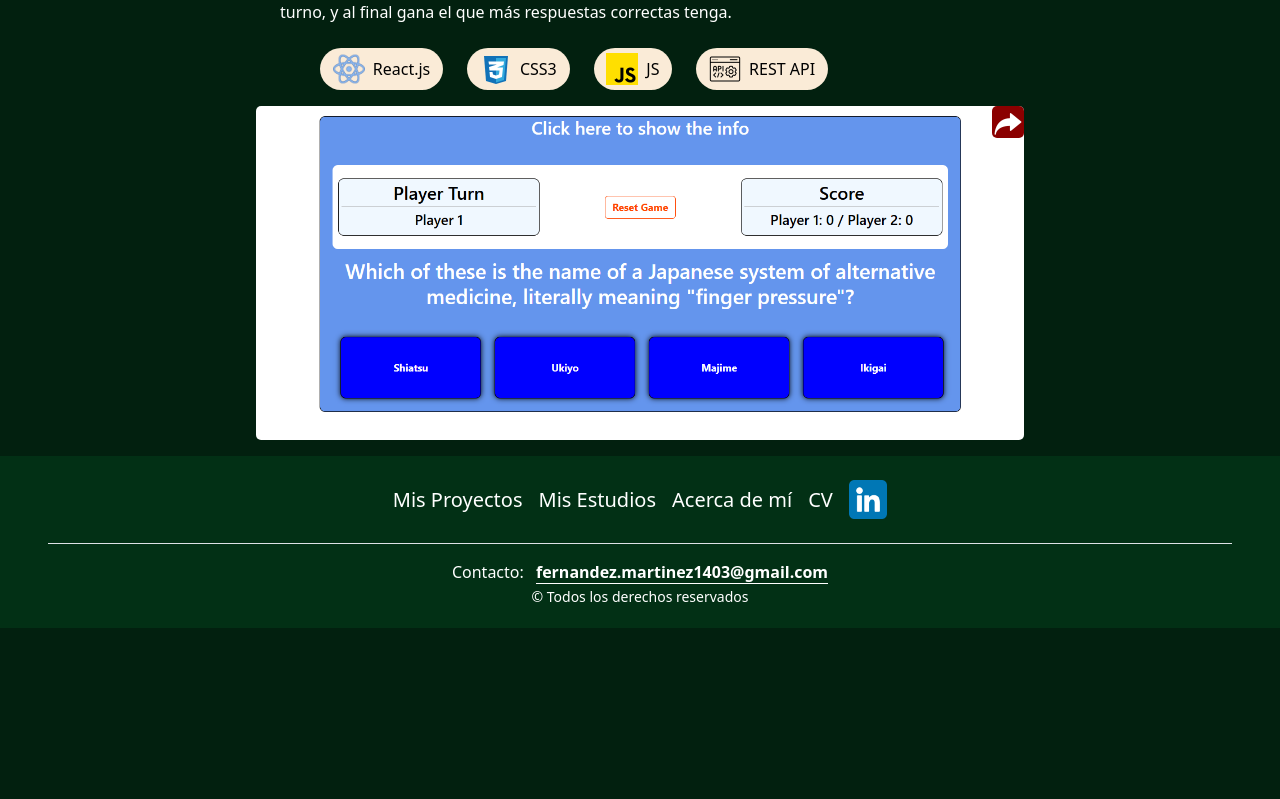
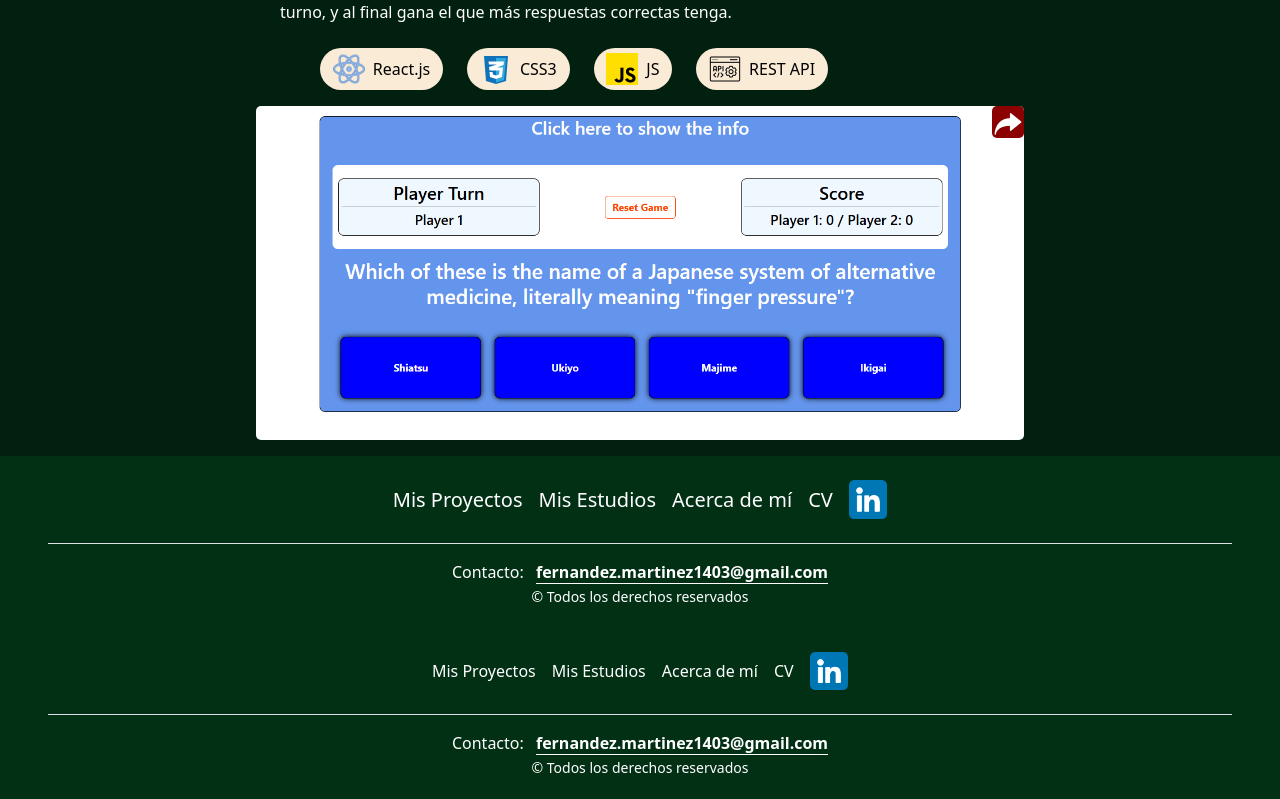
Before and after one commit to GuilleOk/PortFolio, a React (Vite) app: page / in a window 1280 px wide. Shown: the part 2495-3294 px from the top of the page. Before the commit the page ends 3123 px from the top, so only its background shows below. Built offline with nearby package versions, Linux system fonts and the light colour scheme.

Commit message:
pequeño arreglo en el footer

```diff
--- a/src/components/Footer.jsx
+++ b/src/components/Footer.jsx
@@ -3,7 +3,7 @@ import { NavLink } from "react-router-dom"
 const Footer = () => {
   return (
     <div style={{ background: 'rgb(2, 48, 21)' }}>
-      <footer className="pt-3 pb-1">
+      <footer className="d-none d-lg-block pt-3 pb-1">
         <ul className="nav justify-content-center align-items-center border-bottom pb-3 mb-3 mx-5">
           <li className="nav-item">
             <NavLink to="/projects" className="nav-link px-2 textNavbar">
@@ -36,6 +36,39 @@ const Footer = () => {
         <p className="text-center text-body-secondary mb-0">Contacto: <strong style={{marginLeft: '.5rem', borderBottom: '.1rem solid white'}}>fernandez.martinez1403@gmail.com</strong></p>
         <p className="text-center text-body-secondary"><small>© Todos los derechos reservados</small></p>
       </footer>
+      <footer className="d-none d-lg-block pt-3 pb-1">
+        <ul className="nav justify-content-center align-items-center border-bottom pb-3 mb-3 mx-5">
+          <li className="nav-item">
+            <NavLink to="/projects" className="nav-link px-2 textNavbarSM">
+              Mis Proyectos
+            </NavLink>
+          </li>
+          <li className="nav-item">
+            <NavLink to="/my_learning_path" className="nav-link px-2 textNavbarSM">
+              Mis Estudios
+            </NavLink>
+          </li>
+          <li className="nav-item">
+            <NavLink to="/about" className="nav-link px-2 textNavbarSM">
+              Acerca de mí
+            </NavLink>
+          </li>
+          <li className="nav-item">
+            <a href="CV_Guillermo_lfredo_Fernandez_Martinez_26-12-2024.pdf" rel='noreferrer' target="_blank" download className="nav-link px-2 textNavbarSM">
+              CV
+            </a>
+          </li>
+          <li className="nav-item">
+            <a href="https://www.linkedin.com/in/guillermo-alfredo-fernandez-martinez-a7a59128a" target="_blank" className="nav-link px-2 text-body-secondary">
+              <img src="images/redes_sociales/linkedin.png" alt="linkedin" className="socialMediaPhoto" />
+            </a>
+          </li>
+          <div>
+          </div>
+        </ul>
+        <p className="text-center text-body-secondary mb-0">Contacto: <strong style={{marginLeft: '.5rem', borderBottom: '.1rem solid white'}}>fernandez.martinez1403@gmail.com</strong></p>
+        <p className="text-center text-body-secondary"><small>© Todos los derechos reservados</small></p>
+      </footer>
     </div>
   )
 }
```
